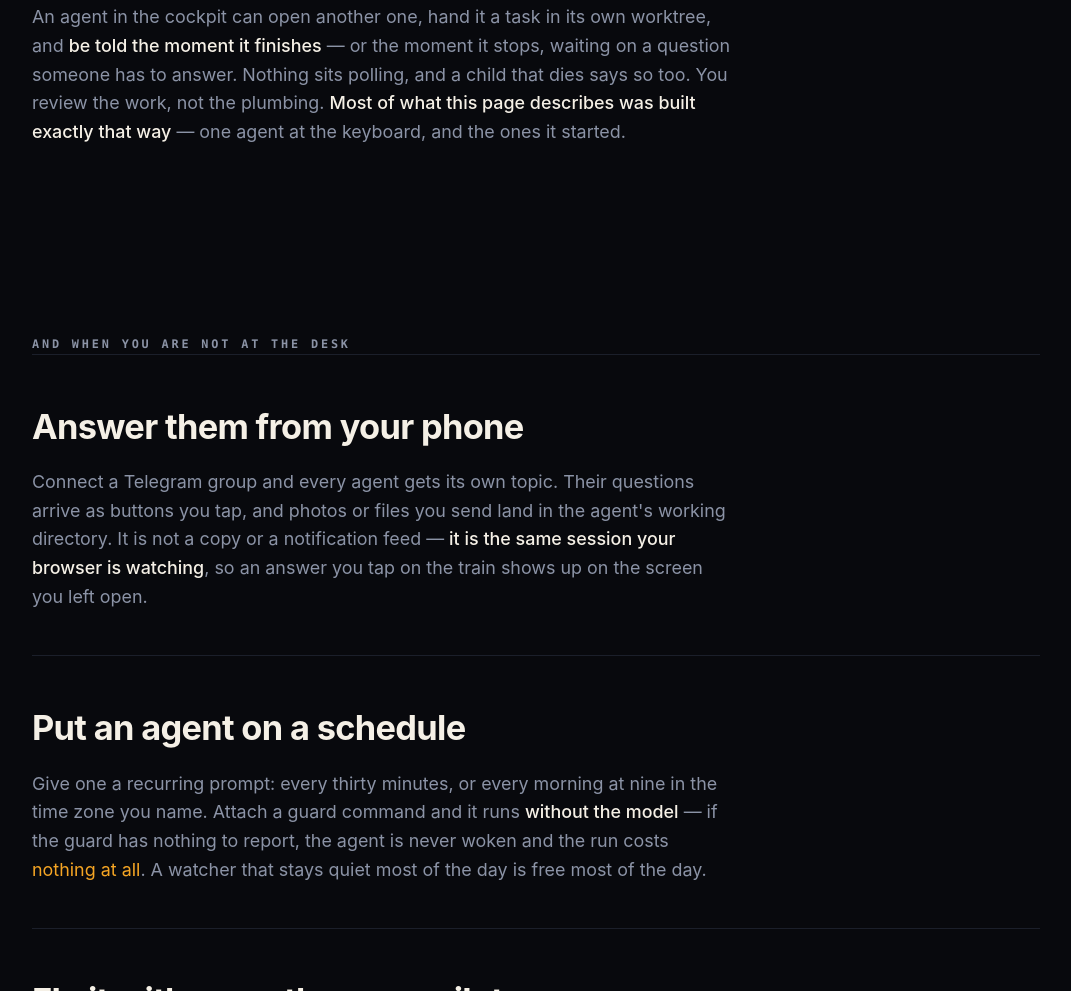
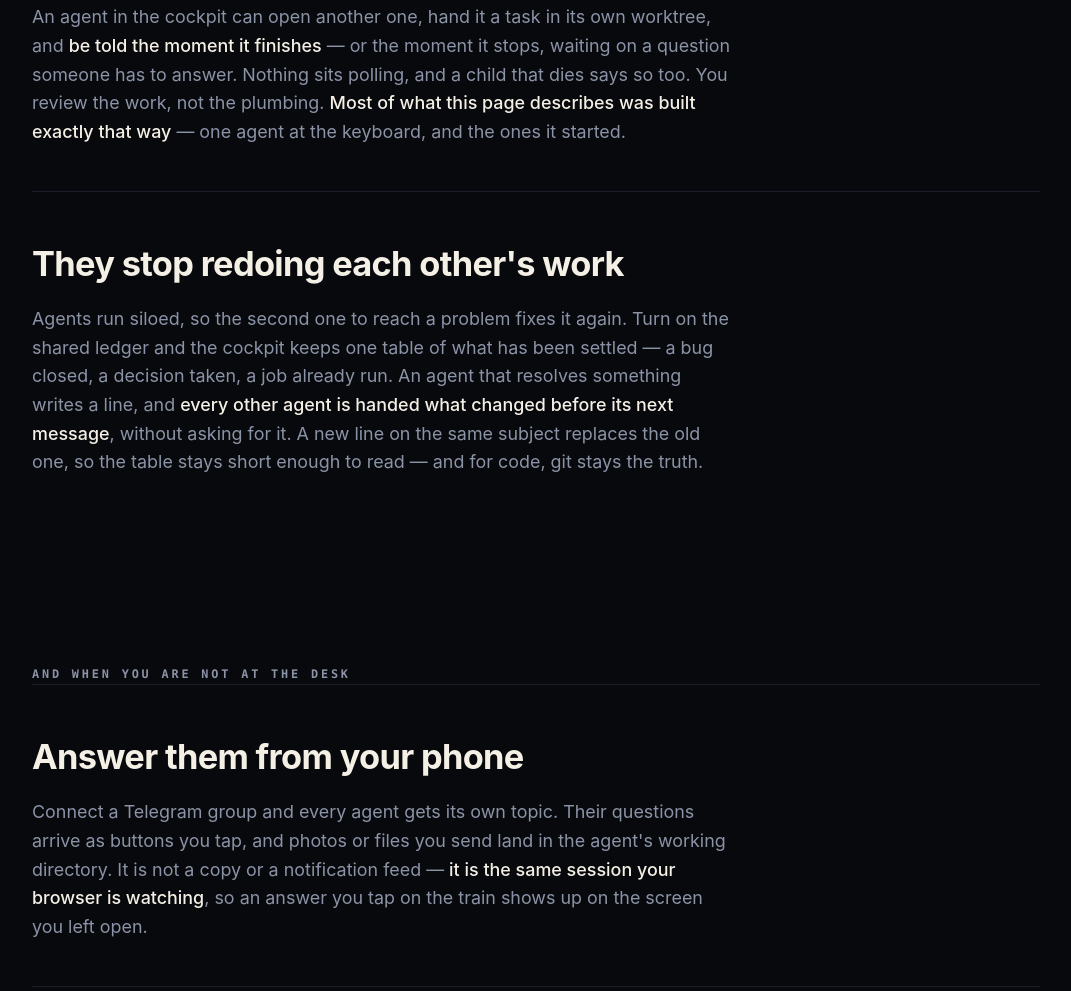
Before and after one commit to shadok-ai/site, a plain HTML site: page index.html in a window 1280 px wide. Shown: the part 1898-2889 px from the top of the page, without its empty margins (104-1175 px from the left). Drawn offline with Linux system fonts and the light colour scheme; no server answers.

Commit message:
The page never said the agents keep each other posted

```diff
--- a/index.html
+++ b/index.html
@@ -377,6 +377,16 @@
     at the keyboard, and the ones it started.</p>
   </section>
 
+  <section class="cap">
+    <h3>They stop redoing each other's work</h3>
+    <p>Agents run siloed, so the second one to reach a problem fixes it again. Turn on
+    the shared ledger and the cockpit keeps one table of what has been settled — a bug
+    closed, a decision taken, a job already run. An agent that resolves something writes
+    a line, and <b>every other agent is handed what changed before its next message</b>,
+    without asking for it. A new line on the same subject replaces the old one, so the
+    table stays short enough to read — and for code, git stays the truth.</p>
+  </section>
+
   <h2 class="eyebrow">And when you are not at the desk</h2>
 
   <section class="cap">
```
